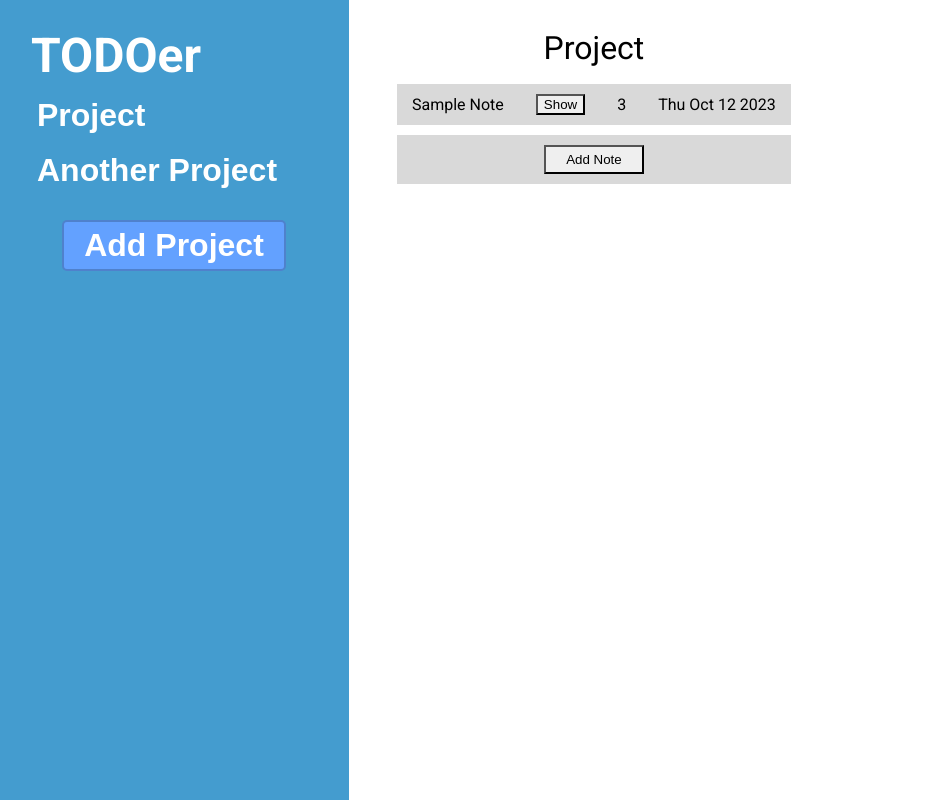
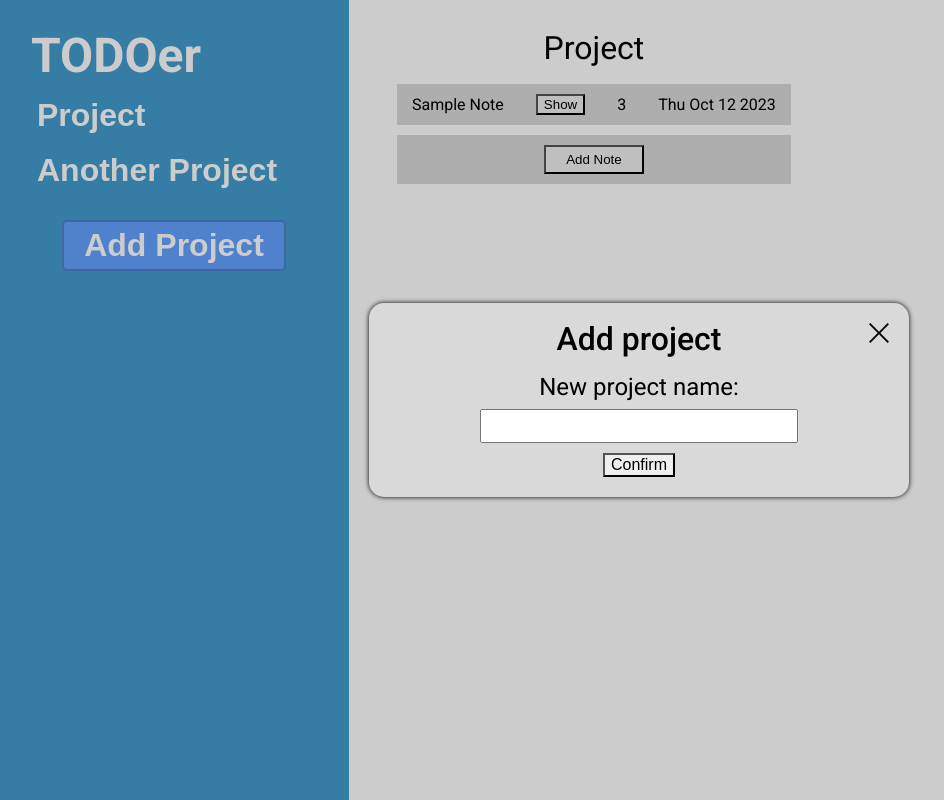
Before and after one commit to Kreoniz/todo-list, a website built with webpack: page dist/index.html in a window 1280 px wide. Both pictures are taken after a click on the button "Add Project". Shown: the whole page, without its empty margins (1-945 px from the left). Built offline with nearby package versions, Linux system fonts and the light colour scheme.

Commit message:
Add form for adding projects

```diff
--- a/src/index.js
+++ b/src/index.js
@@ -1,6 +1,7 @@
 import "./style.css";
 import noteFactory from "./note_factory";
 import projectFactory from "./project_factory";
+import Cross from "./img/cross.svg";
 
 const projects = [];
 
@@ -15,10 +16,97 @@ anotherProject.addNote(sampleNote);
 anotherProject.addNote(anotherNote);
 projects.push(anotherProject);
 
-
 const root = document.createElement("div");
 root.id = "root";
 document.body.appendChild(root);
+
+function removeModal() {
+    const modal = document.querySelector("#modal");
+    root.removeChild(modal);
+}
+
+function validateProjectName(text) {
+    let regex = /^[a-zA-Z0-9 ]+$/;
+    if (regex.test(text)) {
+        return true;
+    }
+
+    return false;
+}
+
+function renderModal() {
+    const modal = document.createElement("div");
+    modal.classList.add("modal");
+    modal.id = "modal";
+
+    const mask = document.createElement("div");
+    mask.classList.add("mask");
+    mask.addEventListener("click", removeModal);
+
+    const modalForm = document.createElement("form");
+    modalForm.classList.add("modal-form");
+
+    const heading = document.createElement("h2");
+    heading.textContent = "Add project";
+    modalForm.appendChild(heading);
+
+    const closeBtn = document.createElement("button");
+    closeBtn.classList.add("modal-close");
+    closeBtn.type = "button";
+    closeBtn.addEventListener("click", removeModal);
+
+    const crossIcon = new Image();
+    crossIcon.classList.add("cross-icon");
+    crossIcon.src = Cross;
+    closeBtn.appendChild(crossIcon);
+
+    modalForm.append(closeBtn);
+
+    const nameField = document.createElement("div");
+    nameField.classList.add("project-name-field");
+    const namePrompt = document.createElement("label");
+    namePrompt.classList.add("project-name-prompt");
+    namePrompt.textContent = "New project name:";
+    namePrompt.htmlFor = "projectName";
+    const nameInput = document.createElement("input");
+    nameInput.classList.add("project-name-input");
+    nameInput.type = "text";
+    nameInput.name = "project-name";
+    nameInput.id = "projectName";
+    nameInput.maxLength = 16;
+    nameField.appendChild(namePrompt);
+    nameField.appendChild(nameInput);
+
+    modalForm.appendChild(nameField);
+
+    const confirmBtn = document.createElement("button");
+    confirmBtn.type = "submit";
+    confirmBtn.classList.add("project-confirm-button");
+    confirmBtn.textContent = "Confirm";
+    confirmBtn.addEventListener("click", e => {
+        e.preventDefault();
+
+        const name = nameInput.value;
+
+        if (validateProjectName(name)) {
+            projects.push(projectFactory(nameInput.value));
+            const projectNotes = document.querySelector("#notes");
+            const projectsBlock = document.querySelector("#projects");
+            renderProjects(projectsBlock, projectNotes);
+            removeModal();
+            renderProjectNotes(document.querySelector("#notes"),
+                projects[projects.length - 1]);
+        }
+
+    });
+
+    modalForm.appendChild(confirmBtn);
+
+    modal.appendChild(mask);
+    modal.appendChild(modalForm);
+
+    root.appendChild(modal);
+}
 
 function renderNote(note) {
     noteInfoRoot.textContent = "";
@@ -103,6 +191,8 @@ function renderProjectNotes(root, project) {
 }
 
 function renderProjects(root, projectNotesRoot) {
+    root.textContent = "";
+
     for (let i = 0; i < projects.length; i++) {
         const project = projects[i];
 
@@ -135,6 +225,7 @@ function renderPage() {
     newProjectBtn.type = "button";
     newProjectBtn.classList.add("new-project-btn");
     newProjectBtn.textContent = "Add Project";
+    newProjectBtn.addEventListener("click", renderModal);
 
     const content = document.createElement("div");
     content.classList.add("content");
--- a/src/style.css
+++ b/src/style.css
@@ -122,3 +122,79 @@ h1 {
     margin: auto;
     padding: 5px 20px;
 }
+
+.mask {
+    position: absolute;
+    top: 0;
+    left: 0;
+    width: 100%;
+    height: 100%;
+    background-color: rgba(0, 0, 0, 0.2);
+}
+
+.modal {
+    position: absolute;
+    width: 100%;
+    height: 100%;
+}
+
+.modal-form {
+    --padding: 20px;
+    position: absolute;
+    top: 50%;
+    left: 50%;
+    transform: translate(-50%, -50%);
+    width: 500px;
+
+    border-radius: 15px;
+    padding: var(--padding);
+    background-color: var(--cards);
+    box-shadow: 0px 0px 5px black;
+
+    text-align: center;
+}
+
+.modal-form *:not(*:last-child) {
+    margin-bottom: 10px;
+}
+
+.modal-form h2 {
+    font-weight: 500;
+    font-size: 2rem;
+    padding: 0 0 10px;
+}
+
+.modal-close {
+    border: none;
+    background: none;
+
+    position: absolute;
+    padding: var(--padding);
+    right: 0;
+    top: 0;
+}
+
+.modal-close:hover {
+    cursor: pointer;
+}
+
+.cross-icon {
+    width: 20px;
+    aspect-ratio: 1;
+}
+
+.project-name-field > *{
+    font-size: 1.5rem;
+    display: block;
+    margin: auto;
+}
+
+.project-confirm-button {
+    font-size: 1rem;
+}
+
+@media (max-width: 800px) {
+    .modal-form {
+        width: calc(100% - var(--padding) * 2 - 4rem);
+    }
+}
```
Also changed, not shown: src/img/cross.svg (added).
